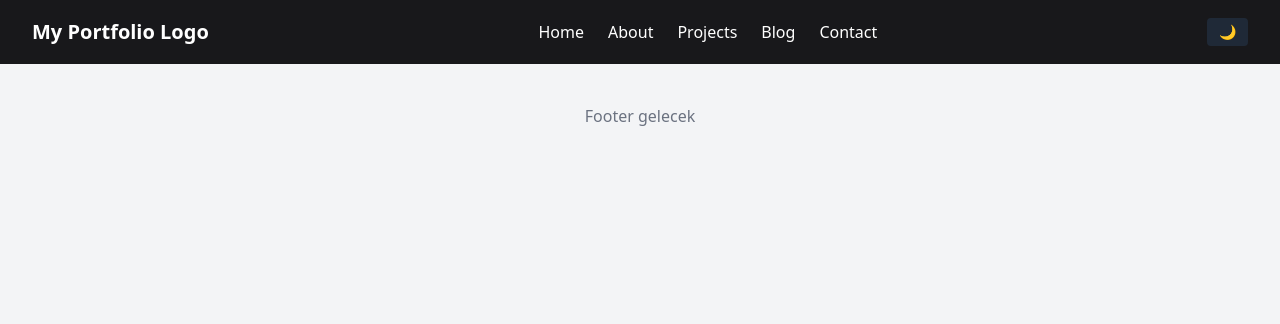
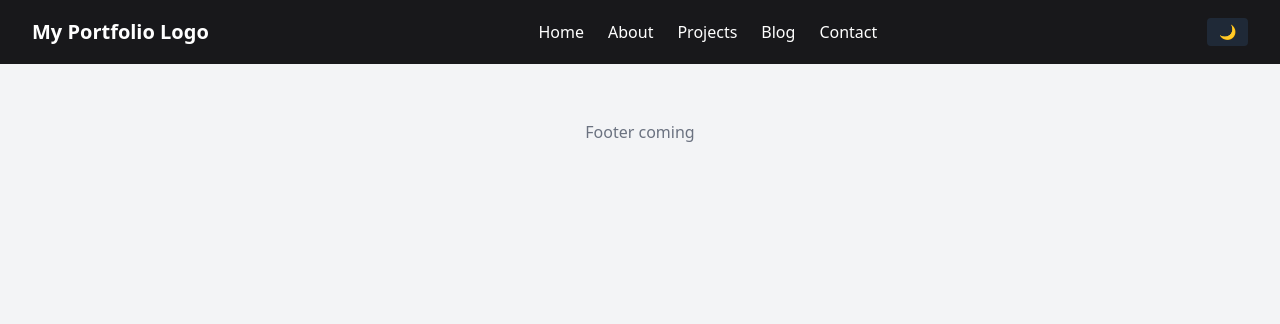
Before and after one commit to umutsarperuzun/my_portfolio_project, a Django app: template templates/base.html in a window 1280 px wide. Shown: the top 324 px of the page. Run offline with Django 5.2, Linux system fonts and the light colour scheme; the template is opened without the code that fills it, so the values that code supplies are empty; some libraries are stand-ins or nearby versions.

Commit message:
Update base.html for final one-page layout with Tailwind and custom CSS

```diff
--- a/portfolio/static/portfolio/css/style.css
+++ b/portfolio/static/portfolio/css/custom.css
@@ -1,5 +1,5 @@
 /* Navbar Section */
-.navbar-container {
+/* .navbar-container {
     display: flex;
     justify-content: space-between;
     align-items: center;
@@ -10,22 +10,22 @@
 }
 
 /* Logo Section */
-.navbar-logo {
+/* .navbar-logo {
     flex: 1;
     font-weight: bold;
     font-size: 1.2rem;
-}
+} */
 
-.logo-style {
+/* .logo-style {
     text-decoration: none;
     color: white;
-}
+} */
 /* Menu Block */
-.navbar-links {
+/* .navbar-links {
     flex: 2;
     text-align:center;
-}
-.navbar-menu {
+} */
+/* .navbar-menu {
     display: flex;
     gap: 1.5rem;
     list-style: none;
@@ -36,4 +36,4 @@
 .navbar-link{
     text-decoration: none;
     color: white;
-}
+} */
--- a/templates/base.html
+++ b/templates/base.html
@@ -5,36 +5,30 @@
     <meta charset="UTF-8" />
     <title>{% block title %}My Portfolio{% endblock %}</title>
     {% tailwind_css %}
+    <link href="{% static 'portfolio/css/custom.css' %}" rel="stylesheet">
   </head>
   <body class="bg-gray-100 text-gray-900 scroll-smooth">
+    <!-- Navbar -->
     <header>
       <nav class="bg-zinc-900 text-white">
-        <div
-          class="max-w-7xl mx-auto px-4 sm:px-6 lg:px-8 h-16 flex items-center justify-between"
-        >
+        <div class="max-w-7xl mx-auto px-4 sm:px-6 lg:px-8 h-16 flex items-center justify-between">
           <!-- Logo -->
           <div class="text-xl font-bold">
-            <a href="{% url 'home' %}" class="text-white hover:text-gray-300"
-              >My Portfolio Logo</a
-            >
+            <a href="#home" class="text-white hover:text-gray-300">My Portfolio Logo</a>
           </div>
 
           <!-- Menu -->
           <ul class="hidden md:flex space-x-6">
             <li><a href="#home" class="hover:text-gray-300">Home</a></li>
             <li><a href="#about" class="hover:text-gray-300">About</a></li>
-            <li>
-              <a href="#projects" class="hover:text-gray-300">Projects</a>
-            </li>
+            <li><a href="#projects" class="hover:text-gray-300">Projects</a></li>
             <li><a href="#blog" class="hover:text-gray-300">Blog</a></li>
             <li><a href="#contact" class="hover:text-gray-300">Contact</a></li>
           </ul>
 
-          <!-- Dark Mode Button -->
+          <!-- Dark Mode Button (placeholder) -->
           <div>
-            <button
-              class="bg-gray-800 hover:bg-gray-700 px-3 py-1 rounded text-sm"
-            >
+            <button class="bg-gray-800 hover:bg-gray-700 px-3 py-1 rounded text-sm">
               🌙
             </button>
           </div>
@@ -42,10 +36,13 @@
       </nav>
     </header>
 
-    {% block content %}{% endblock %}
+    <!-- Page Content -->
+    {% block content %}
+    {% endblock %}
 
-    <footer class="text-center text-gray-500 mt-10">
-      <p>Footer gelecek</p>
+    <!-- Footer -->
+    <footer class="text-center text-gray-500 mt-10 py-4">
+      <p>Footer coming</p>
     </footer>
   </body>
 </html>
--- a/theme/static/css/dist/styles.css
+++ b/theme/static/css/dist/styles.css
@@ -967,6 +967,11 @@ select {
   padding-bottom: 5rem;
 }
 
+.py-4 {
+  padding-top: 1rem;
+  padding-bottom: 1rem;
+}
+
 .text-center {
   text-align: center;
 }
```
